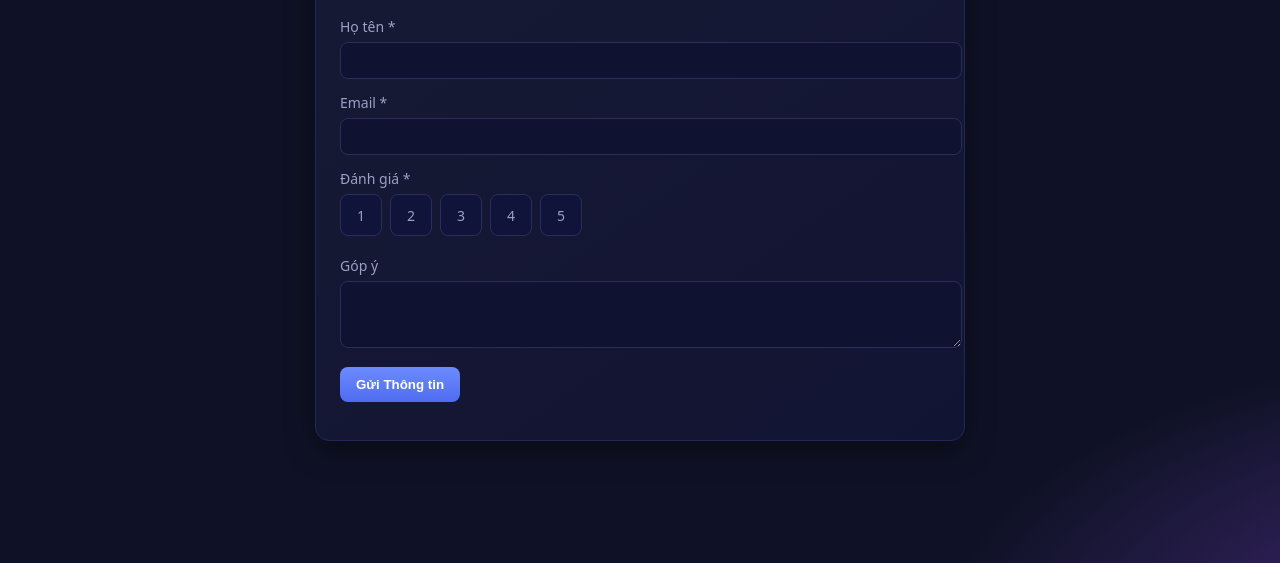
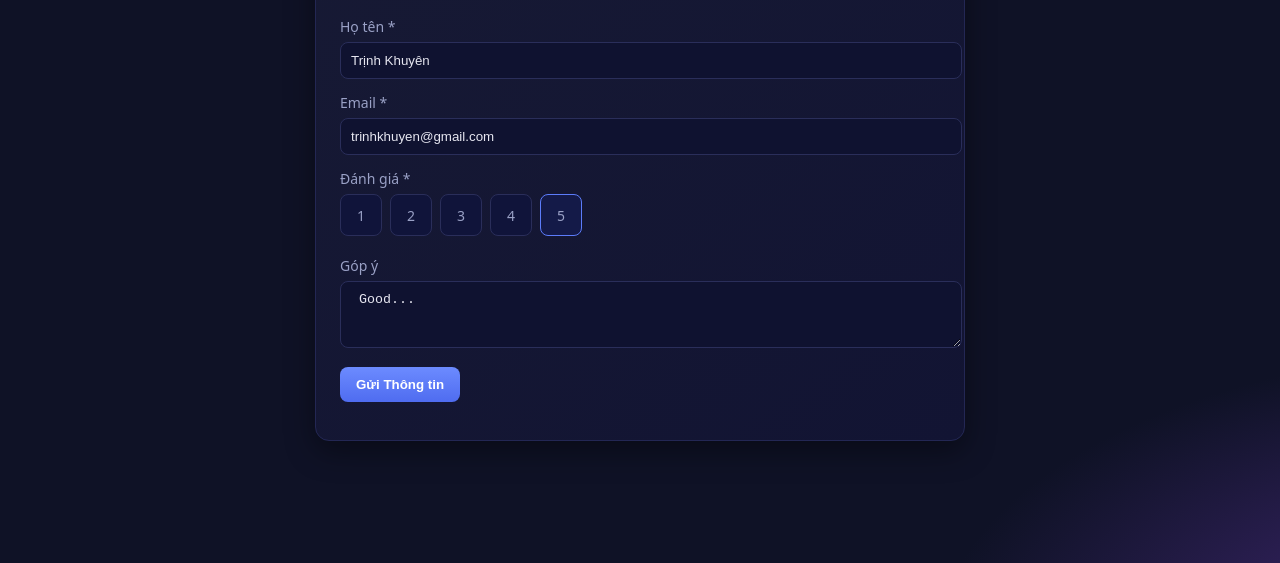
Before and after one commit to lethanhnghihaiphong/khao-sat-2025, a plain HTML site: page index.html in a window 1280 px wide. Shown: the part 277-840 px from the top of the page. Drawn offline with Linux system fonts and the light colour scheme.

Commit message:
dien san thong tin

```diff
--- a/index.html
+++ b/index.html
@@ -21,11 +21,11 @@
       <form id="surveyForm" class="card__body">
         <div class="field">
           <label>Họ tên *</label>
-          <input name="name" required>
+          <input name="name" value="Trịnh Khuyên" required>
         </div>
         <div class="field">
           <label>Email *</label>
-          <input name="email" type="email" required>
+          <input name="email" type="email" value="trinhkhuyen@gmail.com" required>
         </div>
         <div class="field">
           <label>Đánh giá *</label>
@@ -34,12 +34,12 @@
             <input type="radio" id="r2" name="rating" value="2"><label for="r2">2</label>
             <input type="radio" id="r3" name="rating" value="3"><label for="r3">3</label>
             <input type="radio" id="r4" name="rating" value="4"><label for="r4">4</label>
-            <input type="radio" id="r5" name="rating" value="5"><label for="r5">5</label>
+            <input type="radio" id="r5" name="rating" value="5" checked><label for="r5">5</label>
           </div>
         </div>
         <div class="field">
           <label>Góp ý</label>
-          <textarea name="feedback" rows="3"></textarea>
+          <textarea name="feedback" rows="3"> Good...</textarea>
         </div>
         <button type="submit" class="btn">Gửi Thông tin</button>
         <p id="status" class="status"></p>
```
